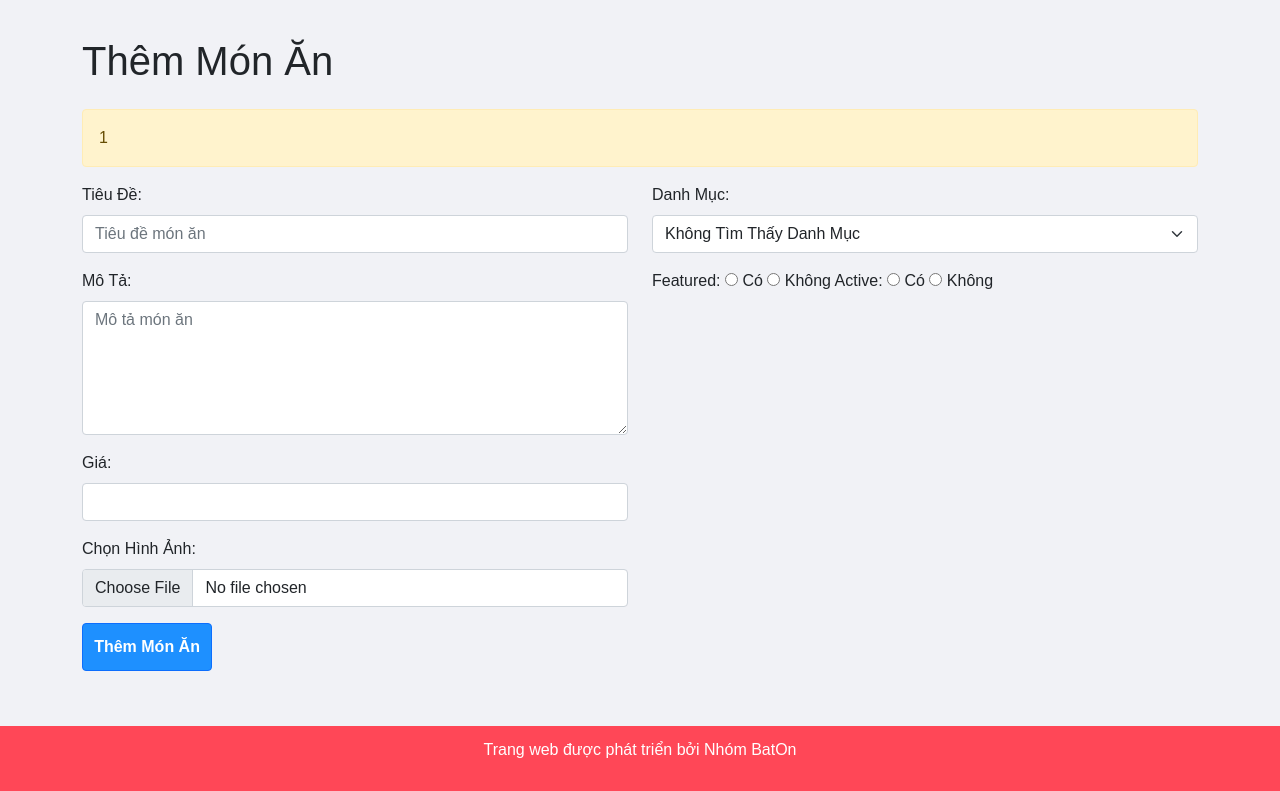
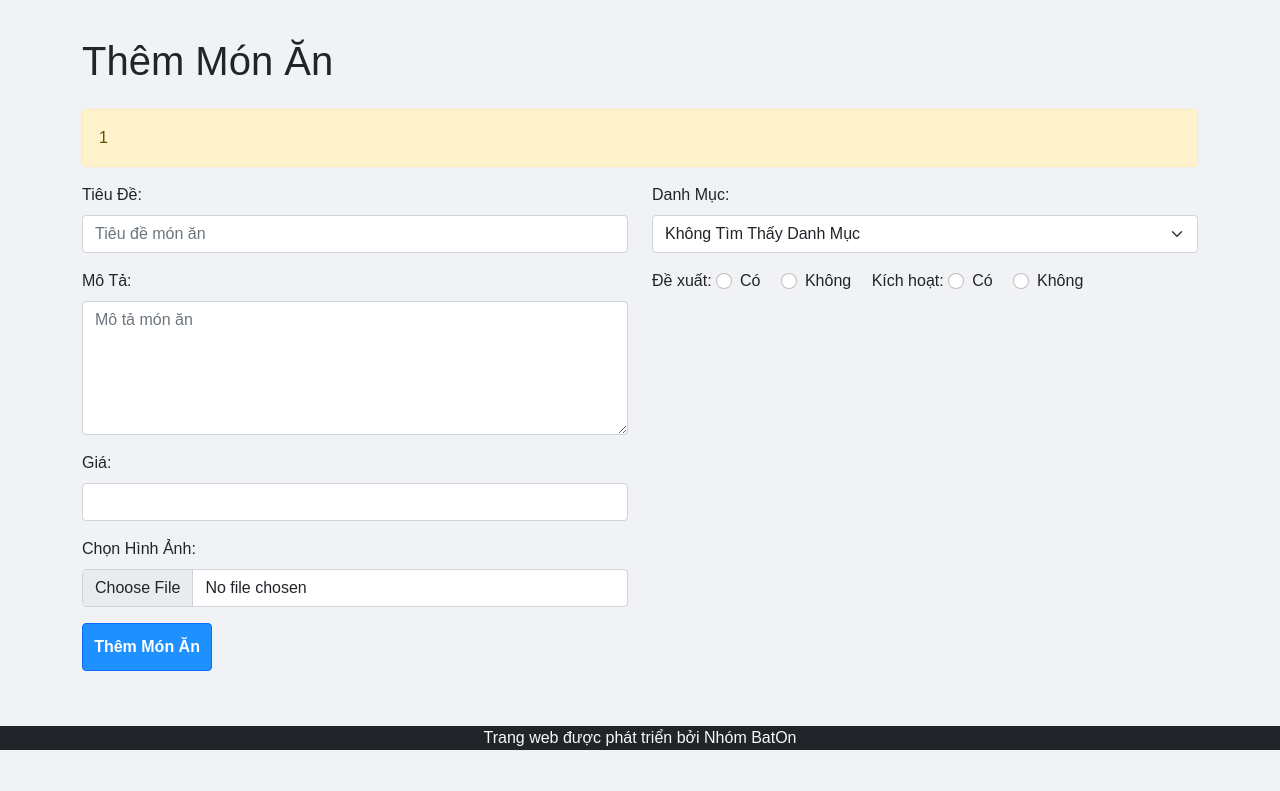
Before and after one commit to tquann286/food-ecommerce, a PHP site: page /admin/add-food.php in a window 1280 px wide. Shown: the part 68-859 px from the top of the page. After the commit the page ends 818 px from the top, so only its background shows below. Run offline with PHP 8.4, Linux system fonts and the light colour scheme; a user stored in the database is signed in; data that the repository does not hold is empty.

Commit message:
Refactor form labels and improve accessibility in admin area (#1234)
Simplify form labels in the admin area by updating their text content to
Vietnamese ("Kích hoạt" and "Đề xuất"). Introduce Bootstrap's form-check
classes to enhance accessibility and appearance. The changes ensure
consistent terminology and improve usability for Vietnamese users
interacting with the admin interface.

Fixes #1234

```diff
--- a/admin/forms/active.php
+++ b/admin/forms/active.php
@@ -1,9 +1,13 @@
 <tr>
-  <td>Active: </td>
+  <td>Kích hoạt: </td>
   <td>
-    <input id="active-yes" type="radio" name="active" value="Có">
-    <label for="active-yes">Có</label>
-    <input id="active-No" type="radio" name="active" value="Không">
-    <label for="active-No">Không</label>
+    <div class="form-check form-check-inline">
+      <input class="form-check-input" type="radio" name="active" id="active-yes" value="Có">
+      <label class="form-check-label" for="active-yes">Có</label>
+    </div>
+    <div class="form-check form-check-inline">
+      <input class="form-check-input" type="radio" name="active" id="active-no" value="Không">
+      <label class="form-check-label" for="active-no">Không</label>
+    </div>
   </td>
 </tr>
--- a/admin/forms/featured.php
+++ b/admin/forms/featured.php
@@ -1,9 +1,13 @@
 <tr>
-  <td>Featured: </td>
+  <td>Đề xuất: </td>
   <td>
-    <input id="featured-yes" type="radio" name="featured" value="Có">
-    <label for="featured-yes">Có</label>
-    <input id="featured-No" type="radio" name="featured" value="Không">
-    <label for="featured-No">Không</label>
+    <div class="form-check form-check-inline">
+      <input class="form-check-input" type="radio" name="featured" id="featured-yes" value="Có">
+      <label class="form-check-label" for="featured-yes">Có</label>
+    </div>
+    <div class="form-check form-check-inline">
+      <input class="form-check-input" type="radio" name="featured" id="featured-no" value="Không">
+      <label class="form-check-label" for="featured-no">Không</label>
+    </div>
   </td>
 </tr>
--- a/admin/partials/footer.php
+++ b/admin/partials/footer.php
@@ -1,9 +1,9 @@
 <!-- Footer Section Starts -->
-<div class="footer">
-    <div class="wrapper">
-        <p class="text-center">Trang web được phát triển bởi Nhóm BatOn</p>
+<footer class="footer bg-dark text-light">
+    <div class="container">
+        <p class="text-center mb-0">Trang web được phát triển bởi Nhóm BatOn</p>
     </div>
-</div>
+</footer>
 <!-- Footer Section Ends -->
 
 <script src="https://cdn.jsdelivr.net/npm/bootstrap@5.1.3/dist/js/bootstrap.bundle.min.js"
@@ -11,4 +11,24 @@
     crossorigin="anonymous"></script>
 </body>
 
+<script>
+    // Validation using Bootstrap's built-in validation classes
+    (function () {
+        'use strict';
+
+        var forms = document.querySelectorAll('.needs-validation');
+
+        Array.from(forms).forEach(function (form) {
+            form.addEventListener('submit', function (event) {
+                if (!form.checkValidity()) {
+                    event.preventDefault();
+                    event.stopPropagation();
+                }
+
+                form.classList.add('was-validated');
+            }, false);
+        });
+    })();
+</script>
+
 </html>
```
Also changed, not shown: admin/forms/update-active.php (+9 -9 lines), admin/forms/update-featured.php (+9 -10 lines).
